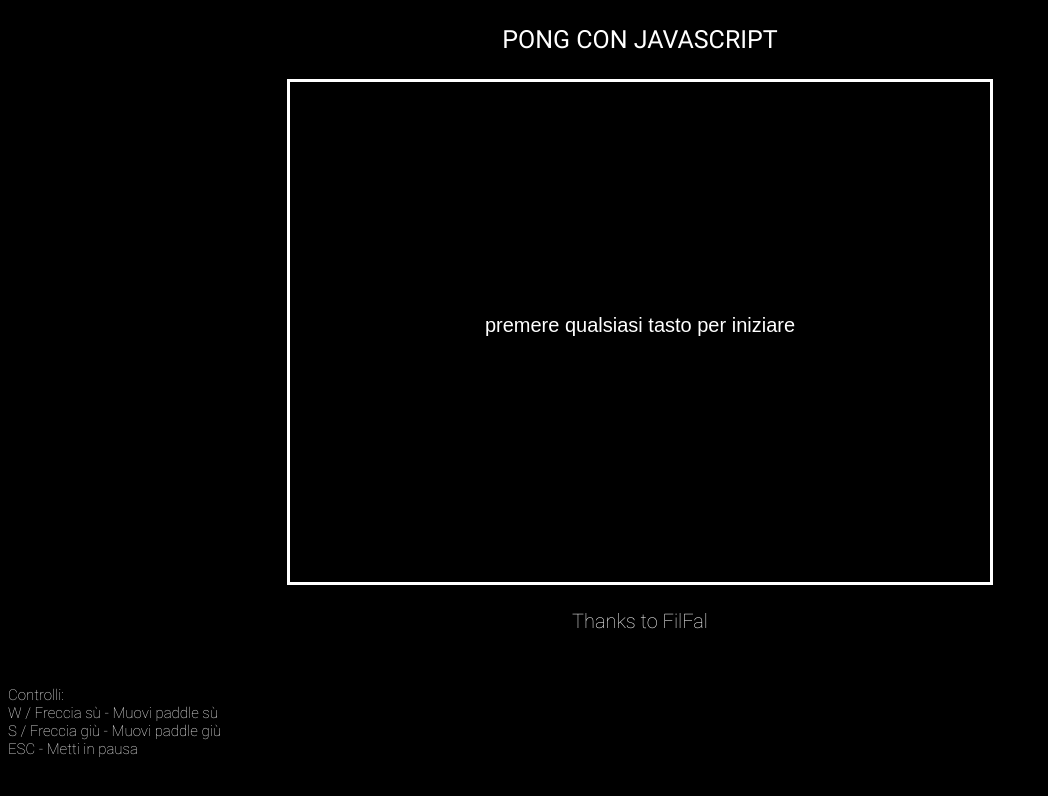
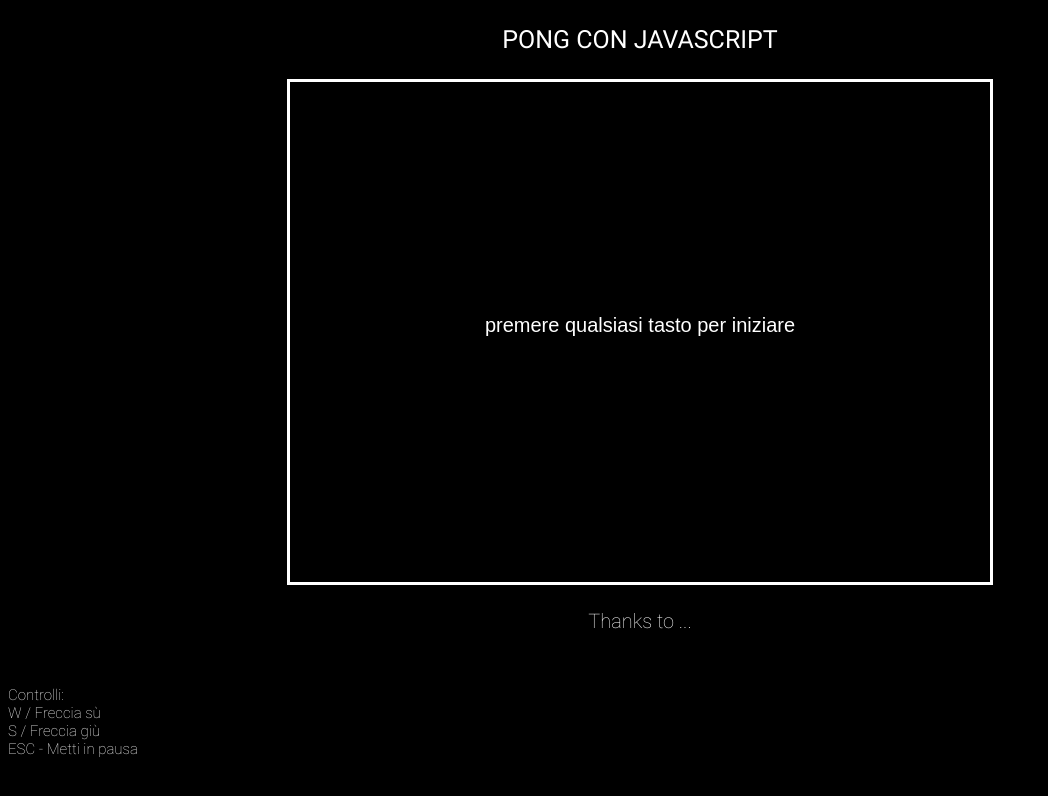
Before and after one commit to FilFal/pong_js, a plain HTML site: page index.htm in a window 1280 px wide. Shown: the whole page, without its empty margins (0-1048 px from the left). Drawn offline with Linux system fonts and the light colour scheme.

Commit message:
fix controls text

```diff
--- a/index.htm
+++ b/index.htm
@@ -285,11 +285,11 @@
 <body>
     <center><p class="title"><b>PONG CON JAVASCRIPT</b></p></center>
     <center><canvas id="gameArea" width="700" height="500" class="borderStyles"></canvas></center>
-    <center><p class="credits">Thanks to FilFal</p></center><br>
+    <center><p class="credits">Thanks to ...</p></center><br>
     <p class="controls">
         Controlli:<br>
-        W / Freccia sù - Muovi paddle sù<br>
-        S / Freccia giù - Muovi paddle giù<br>
+        W / Freccia sù<br>
+        S / Freccia giù<br>
         ESC - Metti in pausa<br>
     </p>
 </body>
```
